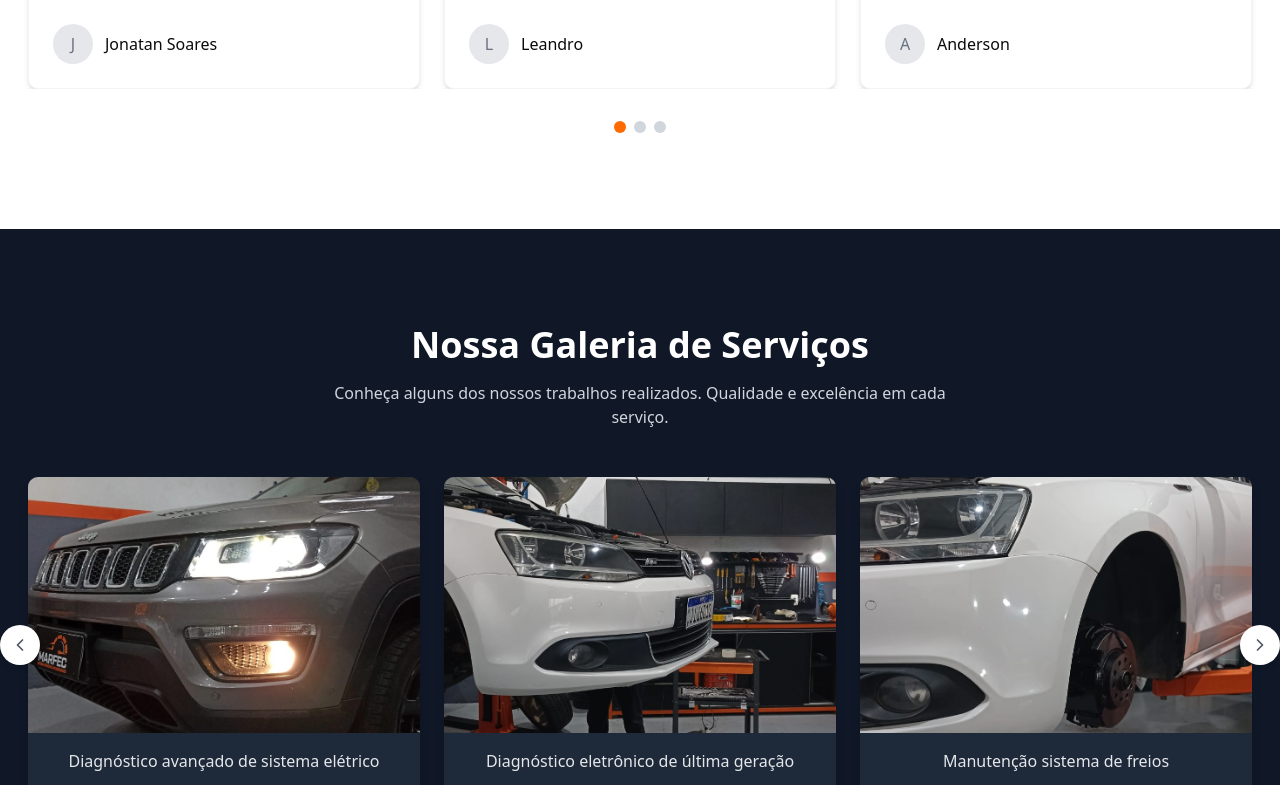
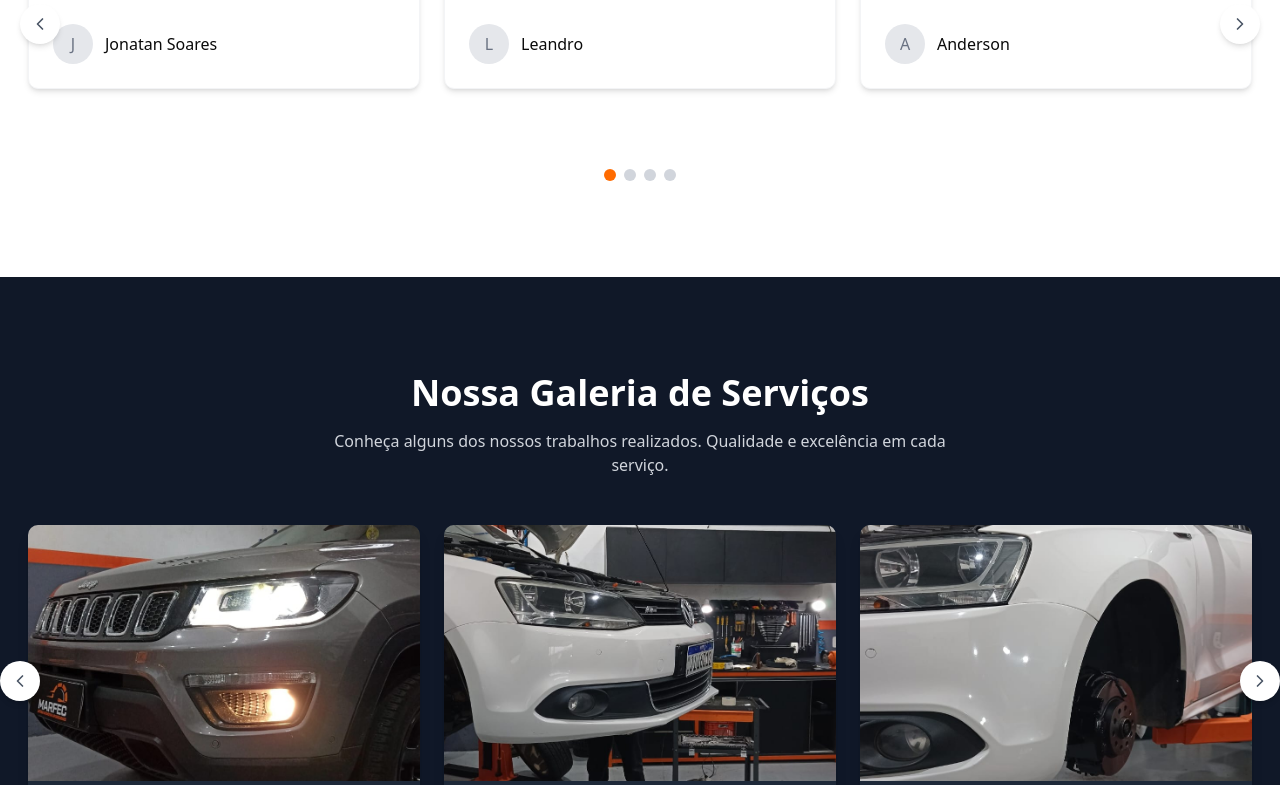
Before and after one commit to g-Trevisan/marfec-landing-page, a Next.js app: page / in a window 1280 px wide. Shown: the part 3075-3860 px from the top of the page. Built offline with nearby package versions, Linux system fonts and the light colour scheme.

Commit message:
Atualiza depoimentos de clientes e legendas do carrossel para melhor refletir os serviços oferecidos

```diff
--- a/components/pages/public/home/avaliacoes-clientes.tsx
+++ b/components/pages/public/home/avaliacoes-clientes.tsx
@@ -57,10 +57,15 @@ export function AvaliacoesClientes() {
       rating: 5,
     },
     {
-      name: "Silvio",
-      text: "Ótimo, muito bem atendido, ótimos profissionais, super recomendo!",
+      name: "Ricardo",
+      text: "Ótimo atendimento. Fiz um agendamento para resolver um problema no airbag e no farol dianteiro e aproveitei e fiz uma higienização do ar condicionado. Os rapazes foram muito atenciosos e o preço foi bem justo. Recomendo os serviços!!",
       rating: 5,
     },
+    {
+      name: "Alessandro",
+      text: "A Experiência foi bem positiva, atendimento de qualidade, serviço bem feito e com garantia. Recomendo.",
+      rating: 5,
+    }
   ];
   const [currentIndex, setCurrentIndex] = useState(0);
   const nextSlide = () => {
@@ -74,9 +79,9 @@ export function AvaliacoesClientes() {
     );
   };
   // const visibleTestimonials = () => {
-  //   // For mobile: show one testimonial
+     // For mobile: show one testimonial
   //   if (typeof window !== "undefined" && window.innerWidth < 640) {
-  //     return testimonials.slice(currentIndex, currentIndex + 1);
+  //   return testimonials.slice(currentIndex, currentIndex + 1);
   //   }
   //   // For tablets: show two testimonials
   //   else if (typeof window !== "undefined" && window.innerWidth < 1024) {
@@ -123,14 +128,14 @@ export function AvaliacoesClientes() {
           </div>
           <button
             onClick={prevSlide}
-            className="absolute left-0 top-1/2 -translate-y-1/2 -translate-x-4 w-10 h-10 rounded-full bg-white shadow-md flex items-center justify-center text-gray-600 hover:text-[#FF6B00] z-10 focus:outline-none"
+            className="absolute left-5 bottom-1/4 -translate-y-1/2 -translate-x-4 w-10 h-10 rounded-full bg-white shadow-md flex items-center justify-center text-gray-600 hover:text-[#FF6B00] z-10 focus:outline-none"
             aria-label="Depoimento anterior"
           >
             <ChevronLeft size={20} />
           </button>
           <button
             onClick={nextSlide}
-            className="absolute right-0 top-1/2 -translate-y-1/2 translate-x-4 w-10 h-10 rounded-full bg-white shadow-md flex items-center justify-center text-gray-600 hover:text-[#FF6B00] z-10 focus:outline-none"
+            className="absolute right-5 bottom-1/4 -translate-y-1/2 translate-x-4 w-10 h-10 rounded-full bg-white shadow-md flex items-center justify-center text-gray-600 hover:text-[#FF6B00] z-10 focus:outline-none"
             aria-label="Próximo depoimento"
           >
             <ChevronRight size={20} />
--- a/components/pages/public/home/carrossel.tsx
+++ b/components/pages/public/home/carrossel.tsx
@@ -177,12 +177,12 @@ const galleryImages = [
   {
     url: "/images/carrossel/compass.jpg",
     alt: "Mecânico trabalhando em sistema elétrico automotivo",
-    caption: "Diagnóstico avançado de sistema elétrico",
+    caption: "Diagnóstico sistema de iluminação",
   },
   {
     url: "/images/carrossel/jetta.jpg",
     alt: "Serviço de ar-condicionado automotivo",
-    caption: "Diagnóstico eletrônico de última geração",
+    caption: "Revisão componentes de suspensão",
   },
   {
     url: "/images/carrossel/jetta2.jpg",
@@ -192,37 +192,37 @@ const galleryImages = [
   {
     url: "/images/carrossel/CARROSSEL1.jpg",
     alt: "Diagnóstico computadorizado de veículo",
-    caption: "Diagnóstico eletrônico de última geração",
+    caption: "Atendimento especializado para linha premium",
   },
   {
     url: "/images/carrossel/CARROSSEL2.jpg",
     alt: "Carro esportivo em manutenção",
-    caption: "Atendimento especializado para veículos de alto padrão",
+    caption: "Diagnóstico completo do sistema elétrico",
   },
   {
     url: "/images/carrossel/CARROSSEL3.jpg",
     alt: "Detalhe de reparo em componente automotivo",
-    caption: "Precisão em cada serviço",
+    caption: "Precisão e acertividade em cada serviço",
   },
   {
     url: "/images/carrossel/CARROSSEL4.jpg",
     alt: "Detalhe de reparo em componente automotivo",
-    caption: "Precisão em cada serviço",
+    caption: "Atenção aos mínimos detalhes",
   },
   {
     url: "/images/carrossel/CARROSSEL5.jpg",
     alt: "Detalhe de reparo em componente automotivo",
-    caption: "Precisão em cada serviço",
+    caption: "Transparencia, honestidade e profissionalismo",
   },
   {
     url: "/images/carrossel/CARROSSEL6.jpg",
     alt: "Detalhe de reparo em componente automotivo",
-    caption: "Precisão em cada serviço",
+    caption: "A atenção que seu carro precisa",
   },
   {
     url: "/images/carrossel/CARROSSEL7.jpg",
     alt: "Detalhe de reparo em componente automotivo",
-    caption: "Precisão em cada serviço",
+    caption: "Com a qualidade que você merece",
   },
 ];
 
--- a/components/pages/public/home/contato.tsx
+++ b/components/pages/public/home/contato.tsx
@@ -91,9 +91,9 @@ export default function Contatos() {
             </div>
             <div className="mt-8 bg-black text-white p-6 rounded-lg">
               <h4 className="text-lg font-medium mb-3">
-                Atendimento Prioritário
+                ATENDIMENTO WHATSAPP
               </h4>
-              <p className="mb-4">Disponível para clientes Marfec</p>
+              <p className="mb-4">Disponível de segunda a sexta-feira.</p>
               <div className="flex items-center">
                 <Phone size={20} className="mr-2 text-[#FF6B00]" />
                 <a
```
